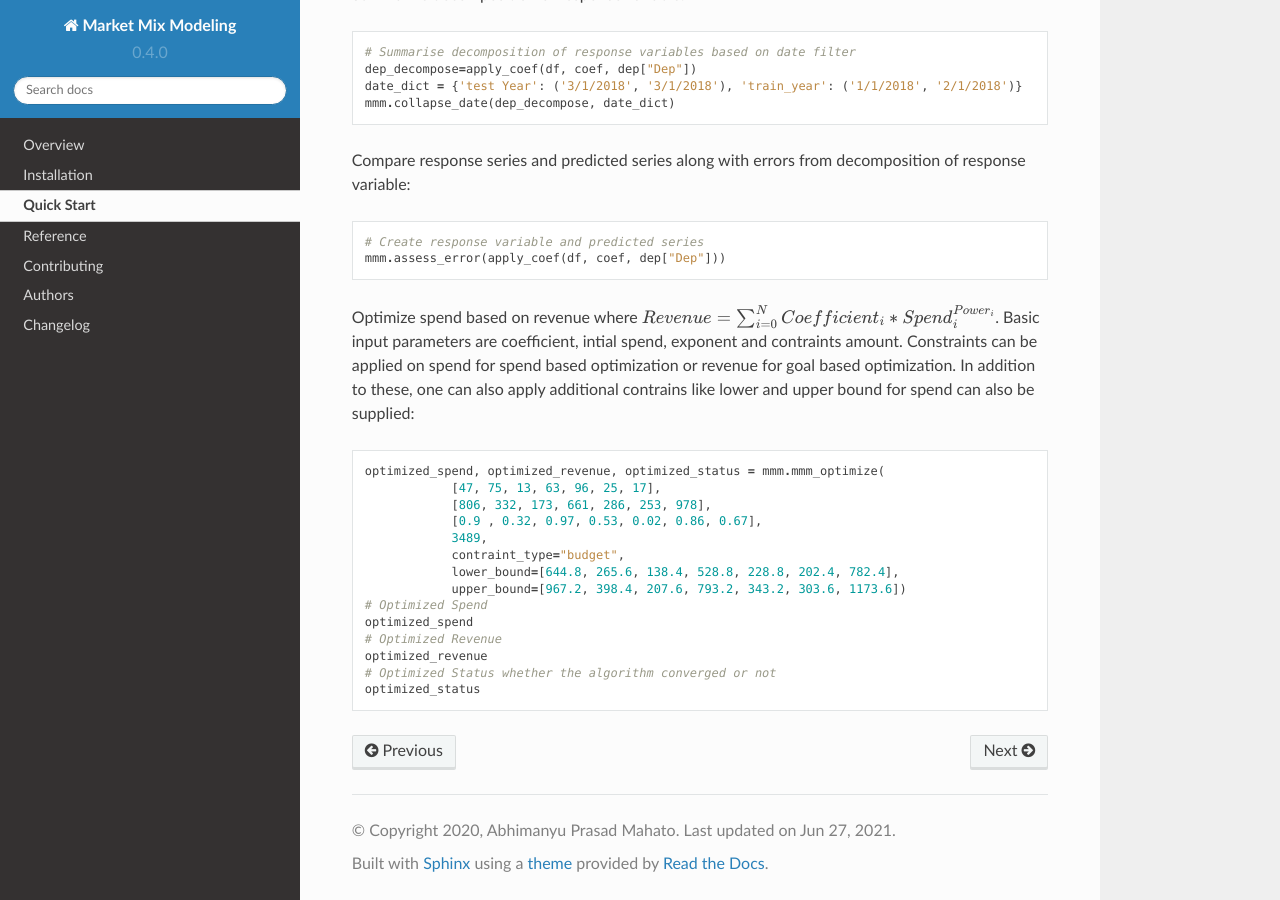
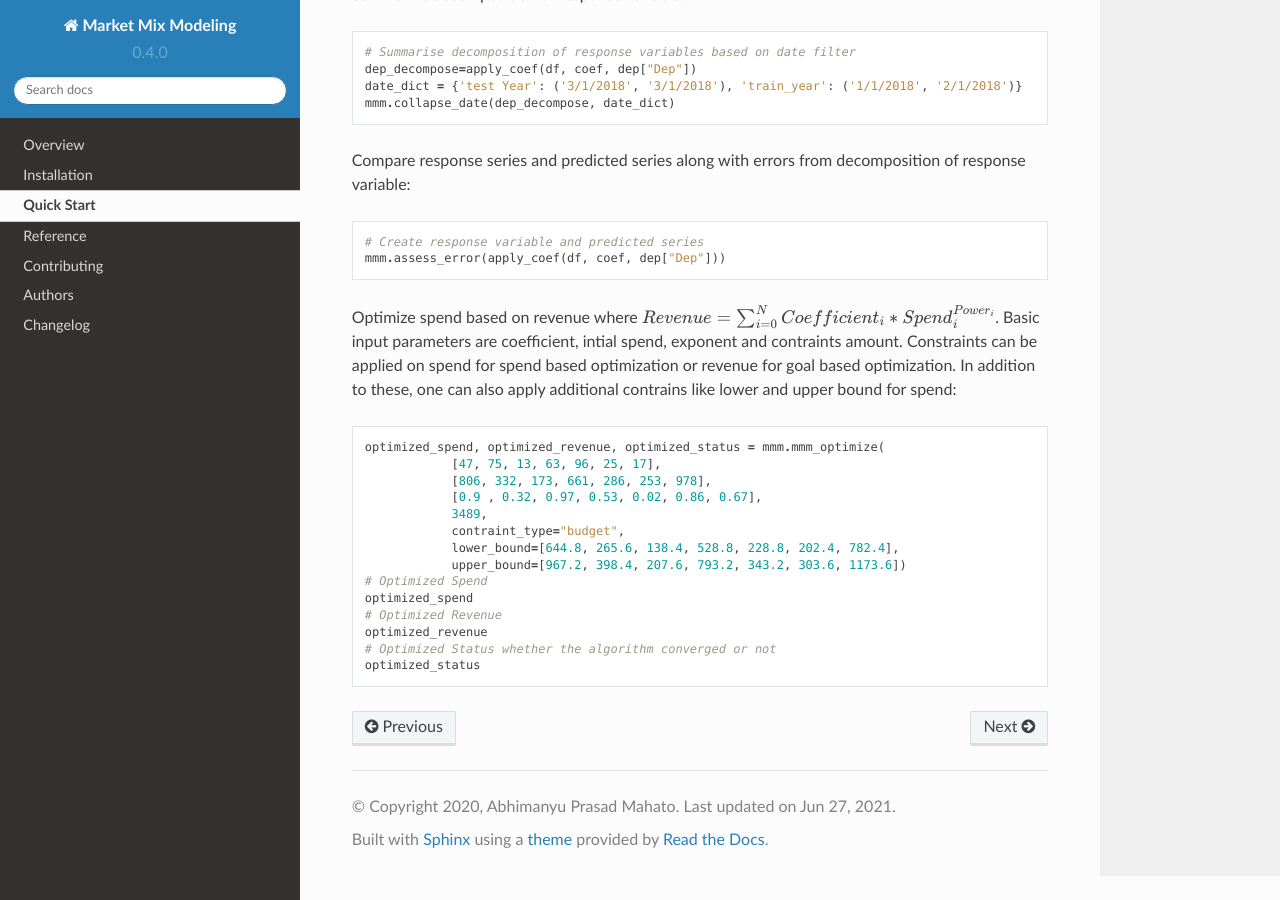
Before and after one commit to 540pd/mrktmix, a Sphinx documentation site: the page built from docs/usage.rst, in a window 1280 px wide and 900 px high, scrolled down 1698 px. Built offline with Sphinx 7.4.7 and the Read the Docs theme 2.0.0, drawn with Linux system fonts in a browser that asks for light colours.

Commit message:
'Update_doc_for_optimization'

```diff
--- a/docs/usage.rst
+++ b/docs/usage.rst
@@ -81,7 +81,7 @@ Compare response series and predicted series along with errors from decompositio
     # Create response variable and predicted series
     mmm.assess_error(apply_coef(df, coef, dep["Dep"]))
 
-Optimize spend based on revenue where :math:`Revenue = \sum_{i=0}^{N} Coefficient_i * Spend_i^{Power_i}`. Basic input parameters are coefficient, intial spend, exponent and contraints amount. Constraints can be applied on spend for spend based optimization or revenue for goal based optimization. In addition to these, one can also apply additional contrains like lower and upper bound for spend can also be supplied::
+Optimize spend based on revenue where :math:`Revenue = \sum_{i=0}^{N} Coefficient_i * Spend_i^{Power_i}`. Basic input parameters are coefficient, intial spend, exponent and contraints amount. Constraints can be applied on spend for spend based optimization or revenue for goal based optimization. In addition to these, one can also apply additional contrains like lower and upper bound for spend::
 
     optimized_spend, optimized_revenue, optimized_status = mmm.mmm_optimize(
 		[47, 75, 13, 63, 96, 25, 17],
```
